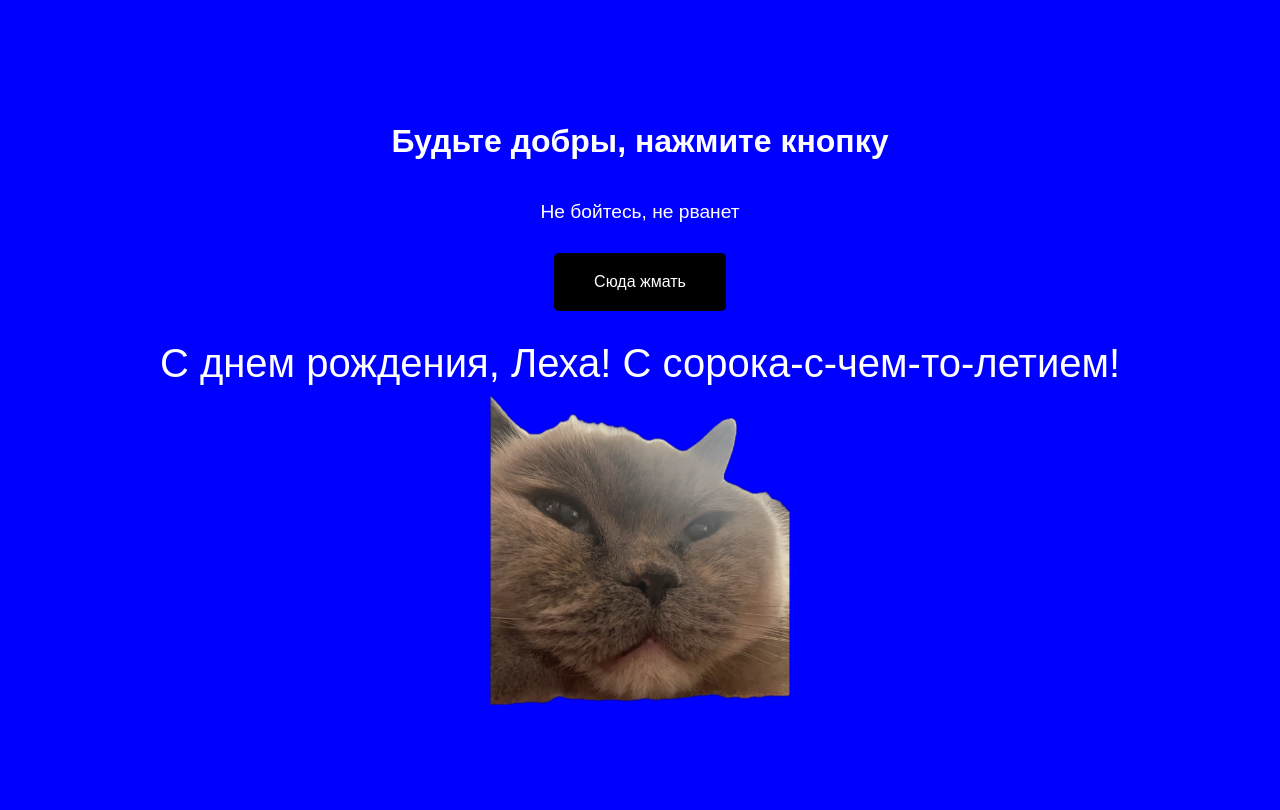
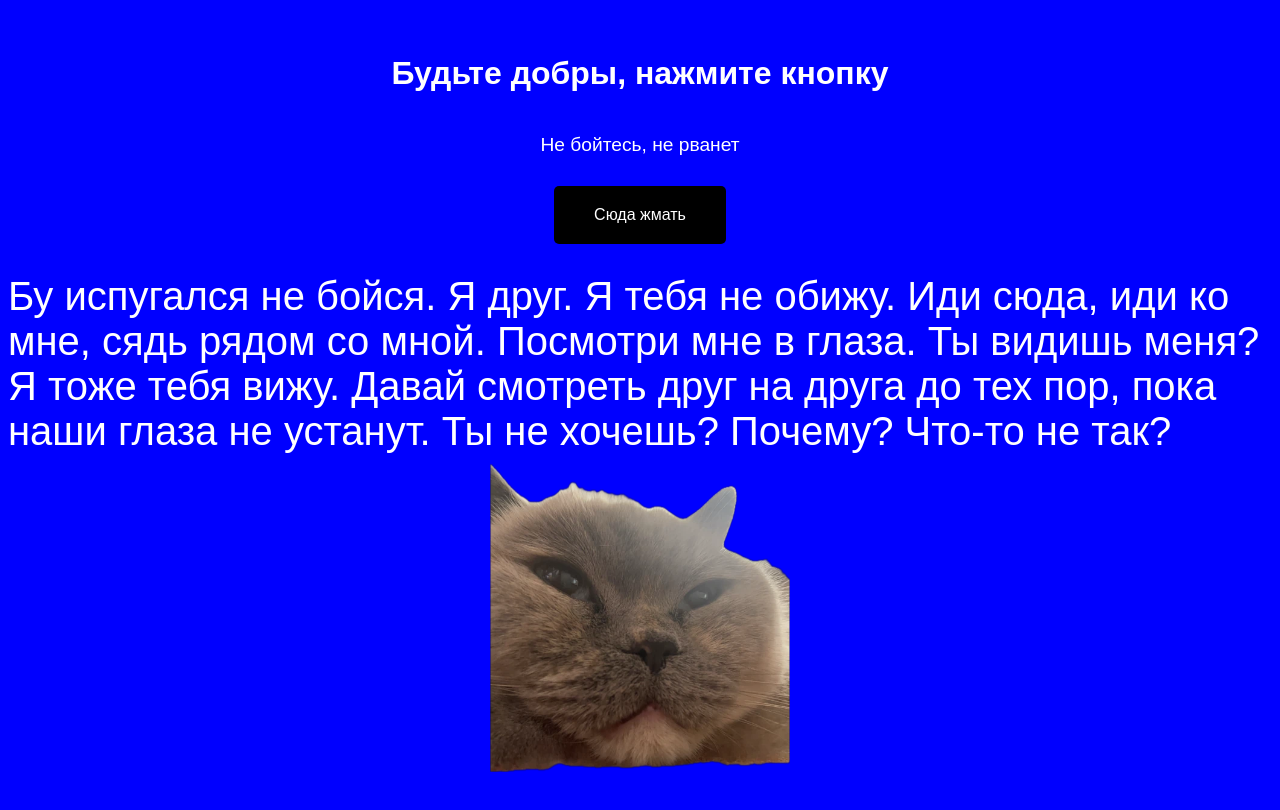
Before and after one commit to Cvlwr/Lesha, a plain HTML site: page index.html in a window 1280 px wide. Both pictures are taken after a click on the button "Сюда жмать". Drawn offline with Linux system fonts and the light colour scheme.

Commit message:
Update index.html

```diff
--- a/index.html
+++ b/index.html
@@ -11,7 +11,19 @@
     <p>Не бойтесь, не рванет</p>
     <button id="surpriseBtn">Сюда жмать</button>
     <div class="surprise-message hidden" id="surpriseMessage">
-      С днем рождения, Леха! С сорока-с-чем-то-летием!
+     Бу испугался не бойся.
+
+Я друг. Я тебя не обижу.
+
+Иди сюда, иди ко мне, сядь рядом со мной.
+
+Посмотри мне в глаза. Ты видишь меня?
+
+Я тоже тебя вижу.
+
+Давай смотреть друг на друга до тех пор, пока наши глаза не устанут.
+
+Ты не хочешь? Почему? Что-то не так?
     </div>
     <div>
       <img src="img/sticker.png" class="cat-image" alt="Котик 1" />
```
